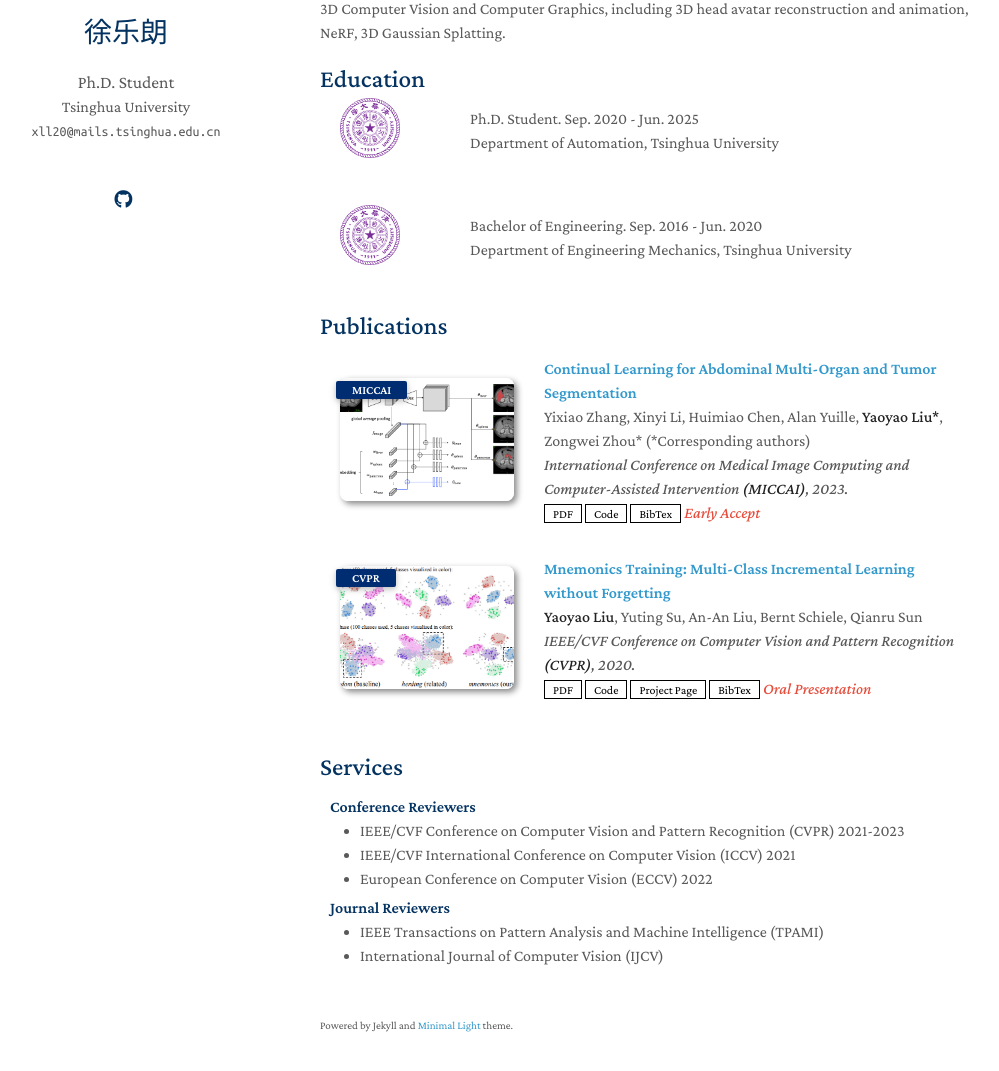
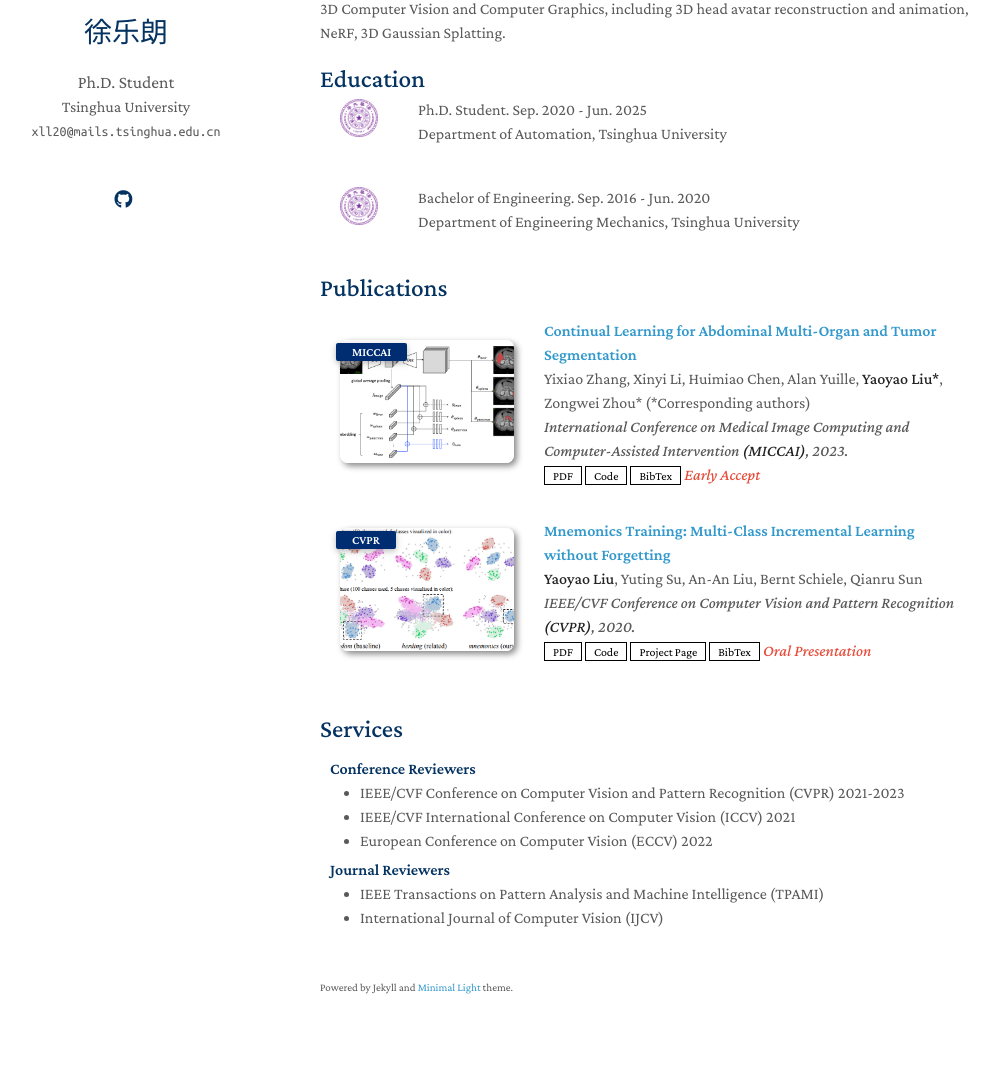
Before and after one commit to YuelangX/yuelangx.github.io, a Jekyll site: the page built from index.md, in a window 1280 px wide and 1328 px high. Shown: the part 222-1293 px from the top of the window, without its empty margins (150-1149 px from the left). Built offline with Jekyll 4.4.1, drawn with Linux system fonts in a browser that asks for light colours; nearby versions of some CDN libraries; a style sheet for code colours, icons or effects is not loaded; our own code applies the rules of GitHub Pages for plain Markdown files.

Commit message:
Update education.md

```diff
--- a/_includes/education.md
+++ b/_includes/education.md
@@ -4,20 +4,20 @@
 <table style="width:100%;border:none;border-spacing:0px;border-collapse:separate;margin-right:auto;margin-left:auto">
 
 <tr>
-<td style="padding:20px;width:20%;vertical-align:middle;border:none" align="center">
+<td style="padding:20px;width:12%;vertical-align:middle;border:none" align="center">
 <img width="60" src="./assets/img/tsinghua.png"/>
 </td>
-<td style="padding:20px;width:80%;vertical-align:middle;border: none" align="left">
+<td style="padding:20px;width:88%;vertical-align:middle;border: none" align="left">
 Ph.D. Student. Sep. 2020 - Jun. 2025<br>
 Department of Automation, Tsinghua University<br>
 </td>
 </tr>
 
 <tr>
-<td style="padding:20px;width:0%;vertical-align:middle;border:none" align="center">
+<td style="padding:20px;width:12%;vertical-align:middle;border:none" align="center">
 <img width="60" src="./assets/img/tsinghua.png"/>
 </td>
-<td style="padding:20px;width:80%;vertical-align:middle;border: none" align="left">
+<td style="padding:20px;width:88%;vertical-align:middle;border: none" align="left">
 Bachelor of Engineering. Sep. 2016 - Jun. 2020<br>
 Department of Engineering Mechanics, Tsinghua University<br>
 </td>
```
